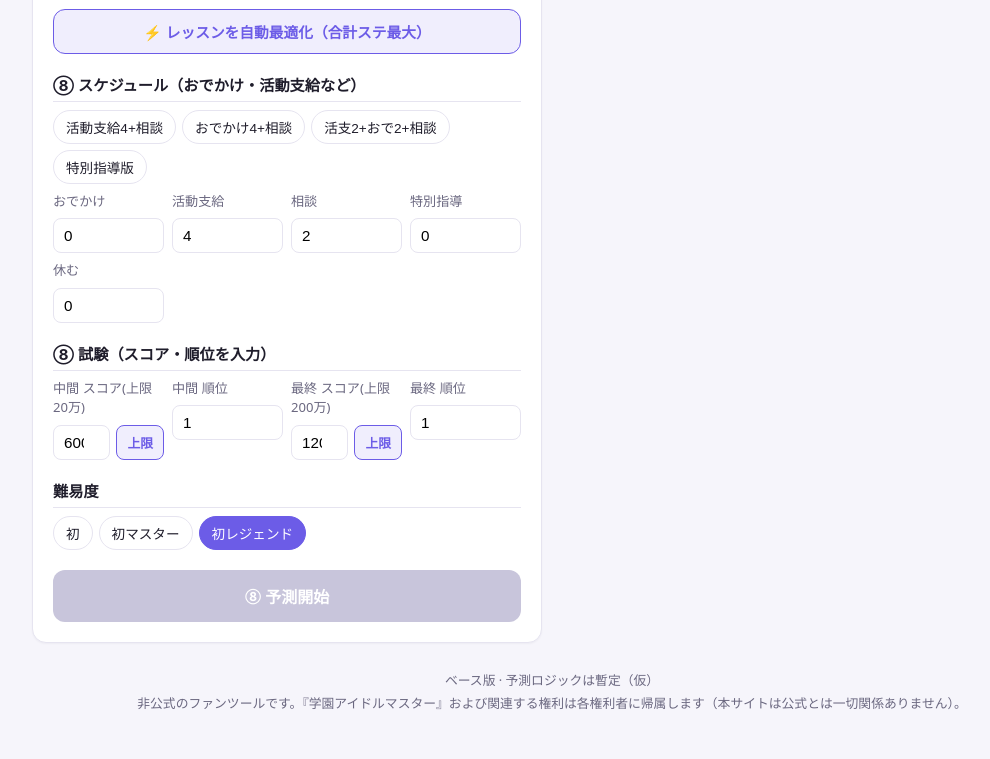
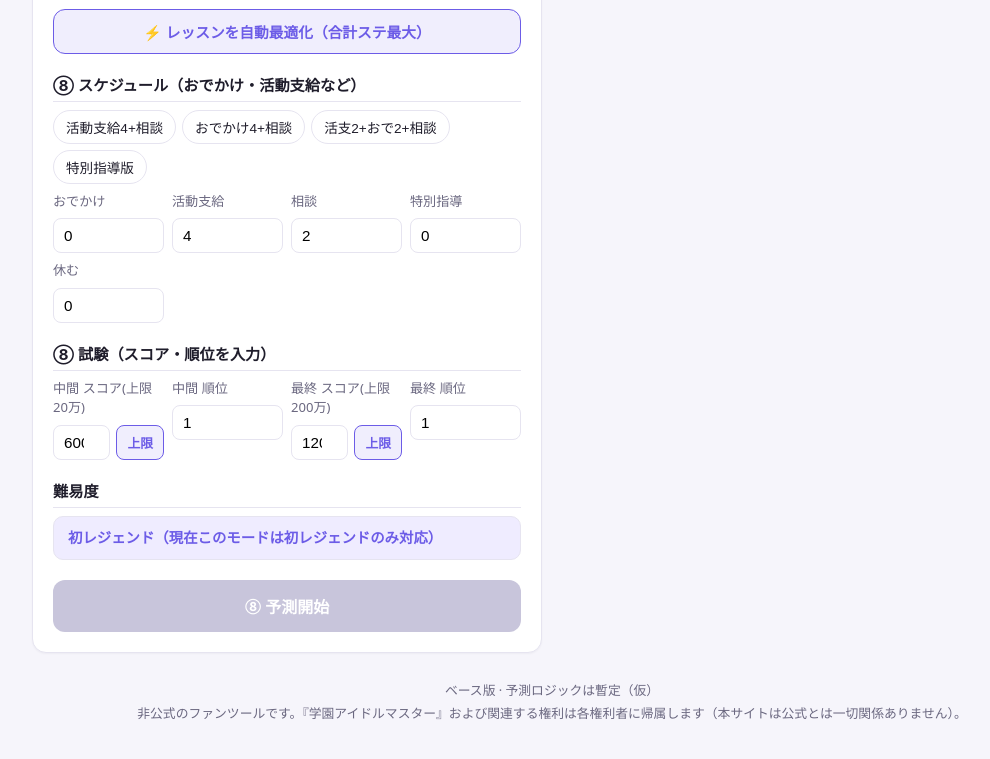
Before and after one commit to Subaru20060401/Gakumasu.PP, a website built with Vite: page index.html in a window 1280 px wide. Shown: the part 3122-3881 px from the top of the page, without its empty margins (88-1078 px from the left). Built offline with nearby package versions, Linux system fonts and the light colour scheme.

Commit message:
編成予測モードを初レジェンド固定に
現状レジェンドのみ対応のため、難易度セレクタ(初/初マスター/初レジェンド)を
撤去し初レジェンド固定表示に。input.difficultyもhajimeLegendに固定。

Co-Authored-By: Claude Opus 4.8 <noreply@anthropic.com>

```diff
--- a/src/style.css
+++ b/src/style.css
@@ -385,6 +385,15 @@ body {
   color: #c0392b;
 }
 
+.locked-field {
+  padding: 10px 14px;
+  border: 1px solid var(--border);
+  border-radius: 10px;
+  background: var(--primary-weak);
+  color: var(--primary);
+  font-weight: 700;
+  font-size: 0.9rem;
+}
 .app-footer {
   margin-top: 28px;
   text-align: center;
--- a/src/ui/inputView.ts
+++ b/src/ui/inputView.ts
@@ -7,14 +7,12 @@ import { idolById, IDOLS, SUPPORT_CARDS } from "../data/sampleData";
 import { optimizeLessonRouting, planTotal } from "../logic/optimize";
 import { computeIdolBonus } from "../logic/statModel";
 import {
-  DIFFICULTY_LABEL,
   MEMORY_BONUS_VALUE,
   MEMORY_INIT_VALUE,
   MEMORY_SLOT_STATS,
   PLAN_LABEL,
   RARITY_LABEL,
   SUPPORT_TYPE_LABEL,
-  type Difficulty,
   type Idol,
   type Memory,
   type MemoryAbility,
@@ -425,14 +423,11 @@ export function buildInputForm(input: ProduceInput, onSubmit: () => void): HTMLE
     ),
   );
 
-  // ⑩ 難易度
+  // ⑩ 難易度（現状このモードは初レジェンドのみ対応）
+  input.difficulty = "hajimeLegend";
   form.append(sectionTitle("難易度"));
   form.append(
-    segmented(
-      (Object.keys(DIFFICULTY_LABEL) as Difficulty[]).map((d) => ({ value: d, label: DIFFICULTY_LABEL[d] })),
-      input.difficulty,
-      (v) => (input.difficulty = v),
-    ),
+    h("div", { class: "locked-field" }, "初レジェンド（現在このモードは初レジェンドのみ対応）"),
   );
 
   form.append(submitBtn);
```
